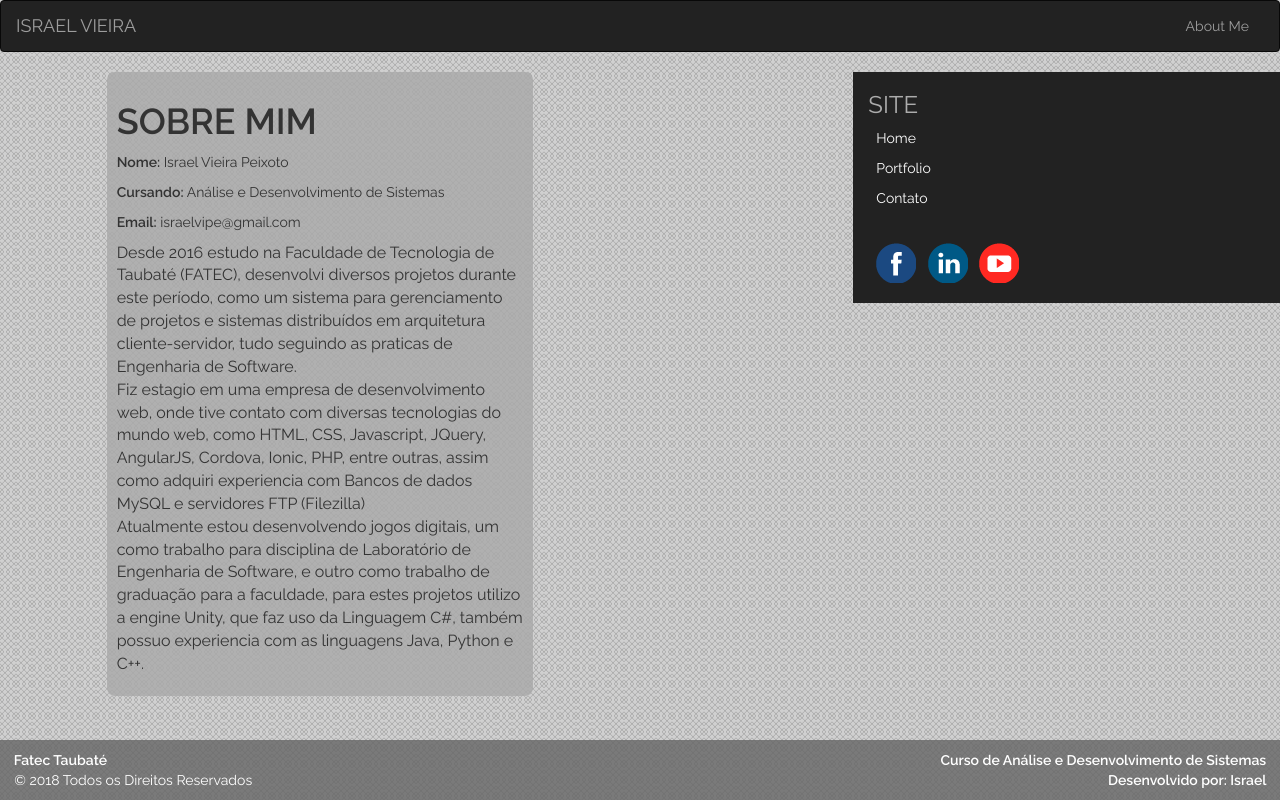
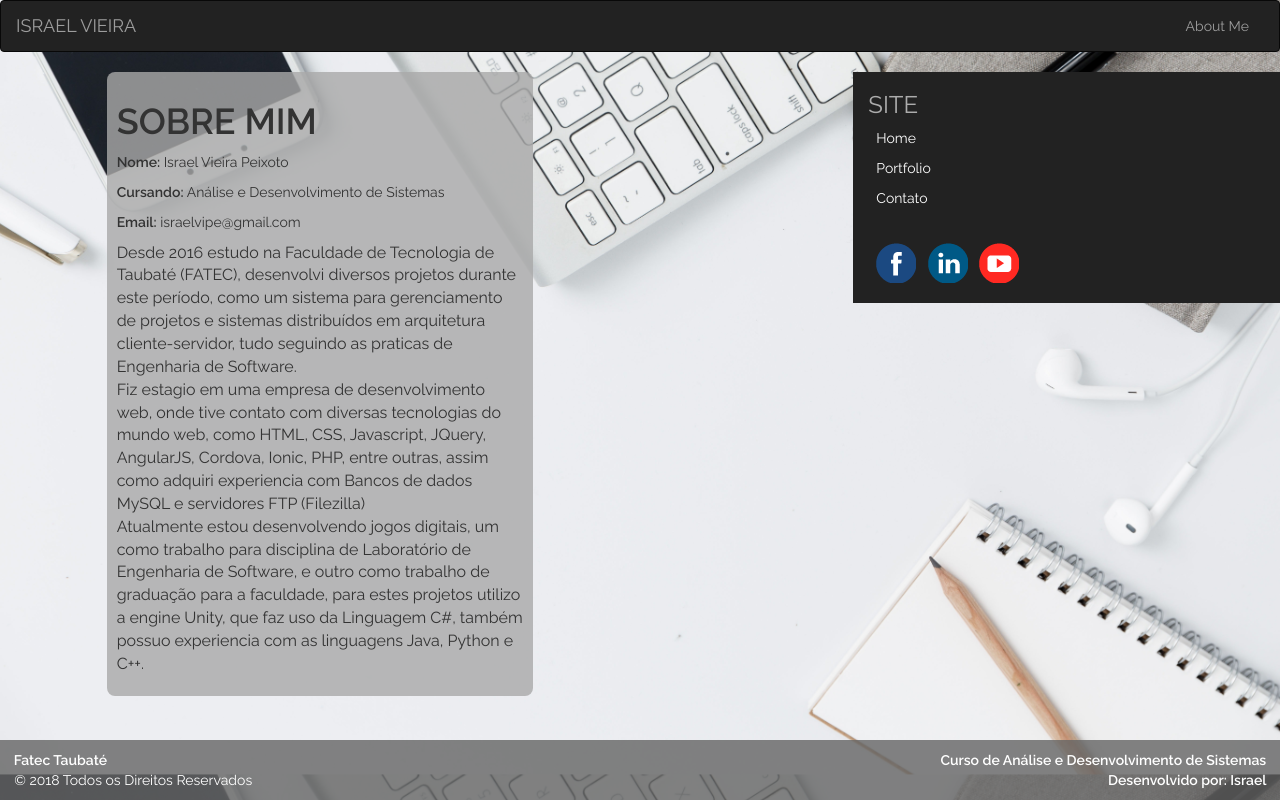
Before and after one commit to SFalcon12/fatec-trabalho-web, a PHP site: page / in a window 1280 px wide. Run offline with PHP 8.4, Linux system fonts and the light colour scheme.

Commit message:
imagem de fundo

```diff
--- a/css/aboutme.css
+++ b/css/aboutme.css
@@ -5,8 +5,9 @@ body {
 }
 
 .back-page {
-    background: url("../img/background_2.jpg");
+    background: url("../img/background_3.jpg");
     background-position: center;
+    background-size: cover;
     width: 100%;
     height: 100%;
     z-index: 0;
```
Also changed, not shown: img/background_3.jpg (added).
